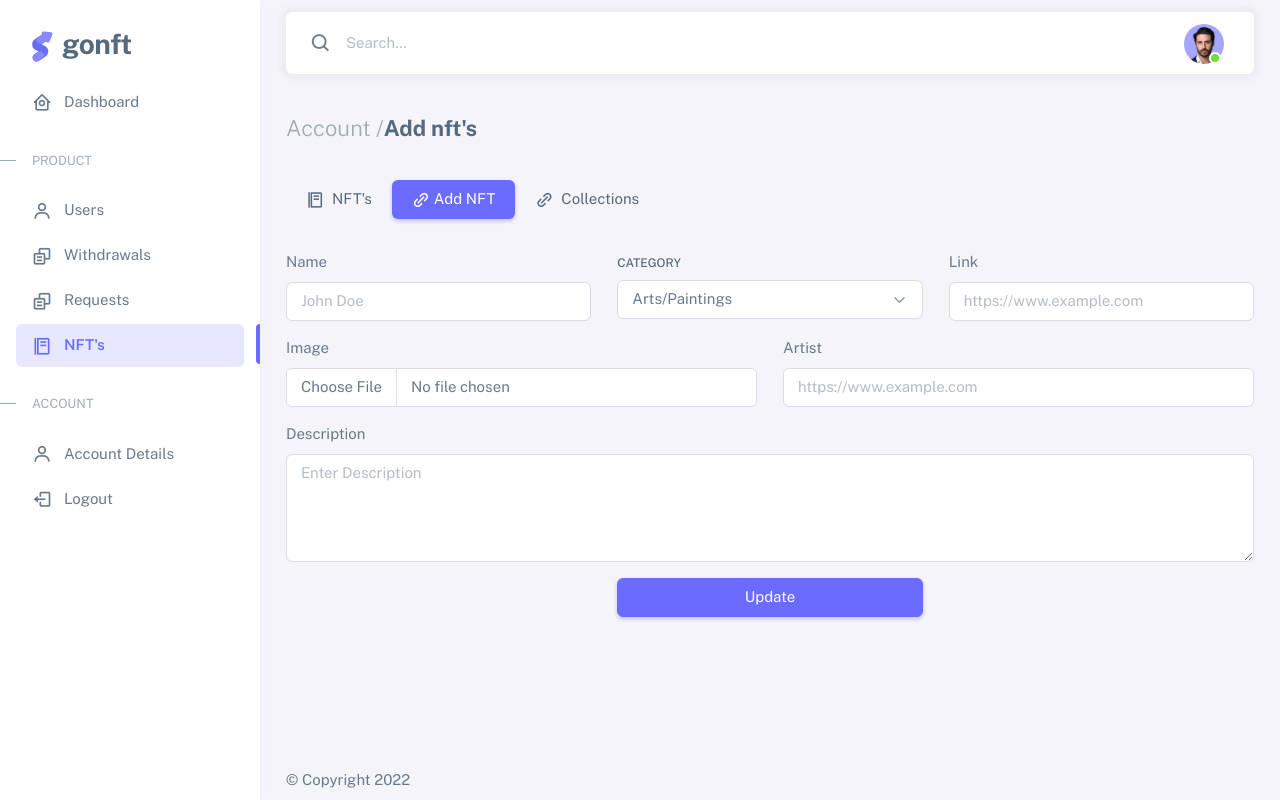
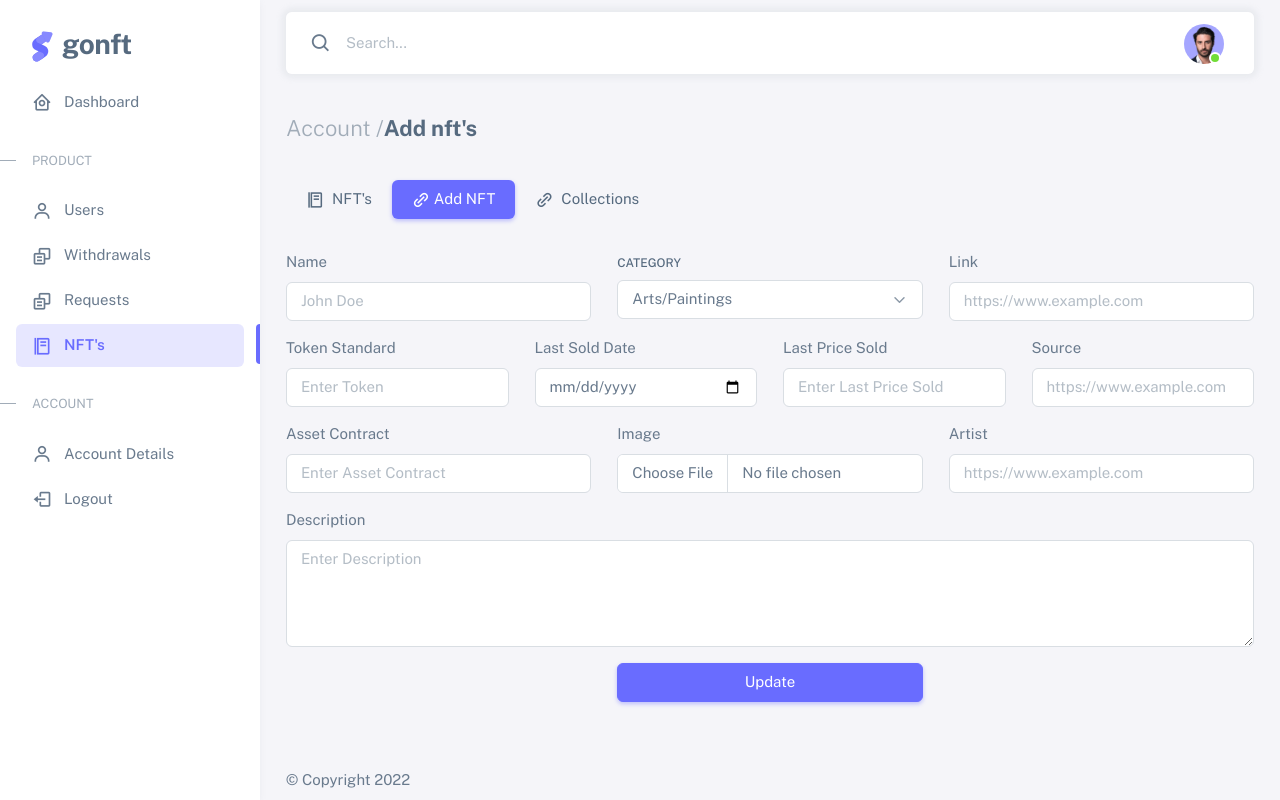
Before and after one commit to Ebuka200/gonfts, a PHP site: page /dashboard/admin/addnft.php in a window 1280 px wide. Run offline with PHP 8.4, Linux system fonts and the light colour scheme; the visitor is signed in with stand-in values (Sample User, id 1); data that the repository does not hold is empty.

Commit message:
adding more fields on addnft.php
Adding more fields on database and input fields

```diff
--- a/dashboard/admin/addnft.php
+++ b/dashboard/admin/addnft.php
@@ -33,12 +33,18 @@ if(isset($_POST['submit'])){
   $category = $_POST['category'];
   $artist = $_POST['artist'];
   $link = $_POST['link'];
+  $token = $_POST['token'];
+  $lastsold = $_POST['last_sold_date'];
+  $lastprice = $_POST['last_price_sold'];
+  $source = $_POST['source'];
+  $assetcontract = $_POST['asset_contract'];
+  $token = $_POST['token'];
   $target_file = upload_nft($_FILES['image']);
     if($target_file != false){
       $img_path = $target_file;
     }
 
-  $sql = "INSERT INTO nfts( name, description, category, link, image , artist) values('$name' , '$description' ,'$category', '$link' , '$target_file' , '$artist')";
+  $sql = "INSERT INTO nfts( name, description, token_standard,last_sold, last_price_sold, source, asset_contract, category, link, image , artist) values('$name' , '$description' , '$token', '$lastsold', '$lastprice', '$source', '$assetcontract' , '$category', '$link' , '$target_file' , '$artist')";
   // $sql = "INSERT INTO productdetails(name) values('Brenda')";
   $query = mysqli_query($conn, $sql);
   $error = false;
@@ -456,8 +462,89 @@ if(isset($_POST['submit'])){
 
                         </div>
 
+                         <div class="row">
+                            <div class="col-lg-3 ">
+                                <div class="mb-3">
+                                        <label for="" class="mb-2">Token Standard</label>
+                                        <input
+                                            type="text"
+                                            class="form-control"
+                                            id="defaultFormControlInput"
+                                            placeholder="Enter Token"
+                                            aria-describedby="defaultFormControlHelp"
+                                            name="token"
+
+                                        />
+
+                                </div>
+                            </div>
+
+                            <div class="col-lg-3 ">
+                                <div class="mb-3">
+                                        <label for="" class="mb-2">Last Sold Date</label>
+                                        <input
+                                            type="date"
+                                            class="form-control"
+                                            id="defaultFormControlInput"
+                                            placeholder="Enter Last Sold Date"
+                                            aria-describedby="defaultFormControlHelp"
+                                            name="last_sold_date"
+                                        />
+                                </div>
+                            </div>
+
+                            <div class="col-lg-3 ">
+                                <div class="mb-3">
+                                        <label for="" class="mb-2">Last Price Sold</label>
+                                        <input
+                                            type="text"
+                                            class="form-control"
+                                            id="defaultFormControlInput"
+                                            placeholder="Enter Last Price Sold"
+                                            aria-describedby="defaultFormControlHelp"
+                                            name="last_price_sold"
+
+                                        />
+
+                                </div>
+                            </div>
+
+
+                            <div class="col-lg-3 ">
+                                <div class="mb-3">
+                                        <label for="" class="mb-2 ">Source</label>
+                                        <input
+                                            type="text"
+                                            class="form-control"
+                                            id="defaultFormControlInput"
+                                            placeholder="https://www.example.com"
+                                            aria-describedby="defaultFormControlHelp"
+                                            name="source"
+
+                                        />
+
+                                </div>
+                            </div>
+
+                        </div>
+
                         <div class="row">
-                            <div class="col-lg-6 ">
+
+                            <div class="col-lg-4">
+                                <div class="mb-3">
+                                        <label for="" class="mb-2">Asset Contract</label>
+                                        <input
+                                            type="text"
+                                            class="form-control"
+                                            id="defaultFormControlInput"
+                                            aria-describedby="defaultFormControlHelp"
+                                            placeholder="Enter Asset Contract"
+                                            name="asset_contract"
+                                        />
+                                </div>
+                            </div>
+
+                            <div class="col-lg-4">
                                 <div class="mb-3">
                                         <label for="" class="mb-2">Image</label>
                                         <input
@@ -467,11 +554,10 @@ if(isset($_POST['submit'])){
                                             aria-describedby="defaultFormControlHelp"
                                             name="image"
                                         />
-
                                 </div>
                             </div>
 
-                            <div class="col-lg-6 ">
+                            <div class="col-lg-4">
                                 <div class="mb-3">
                                         <label for="" class="mb-2 ">Artist</label>
                                         <input
```
